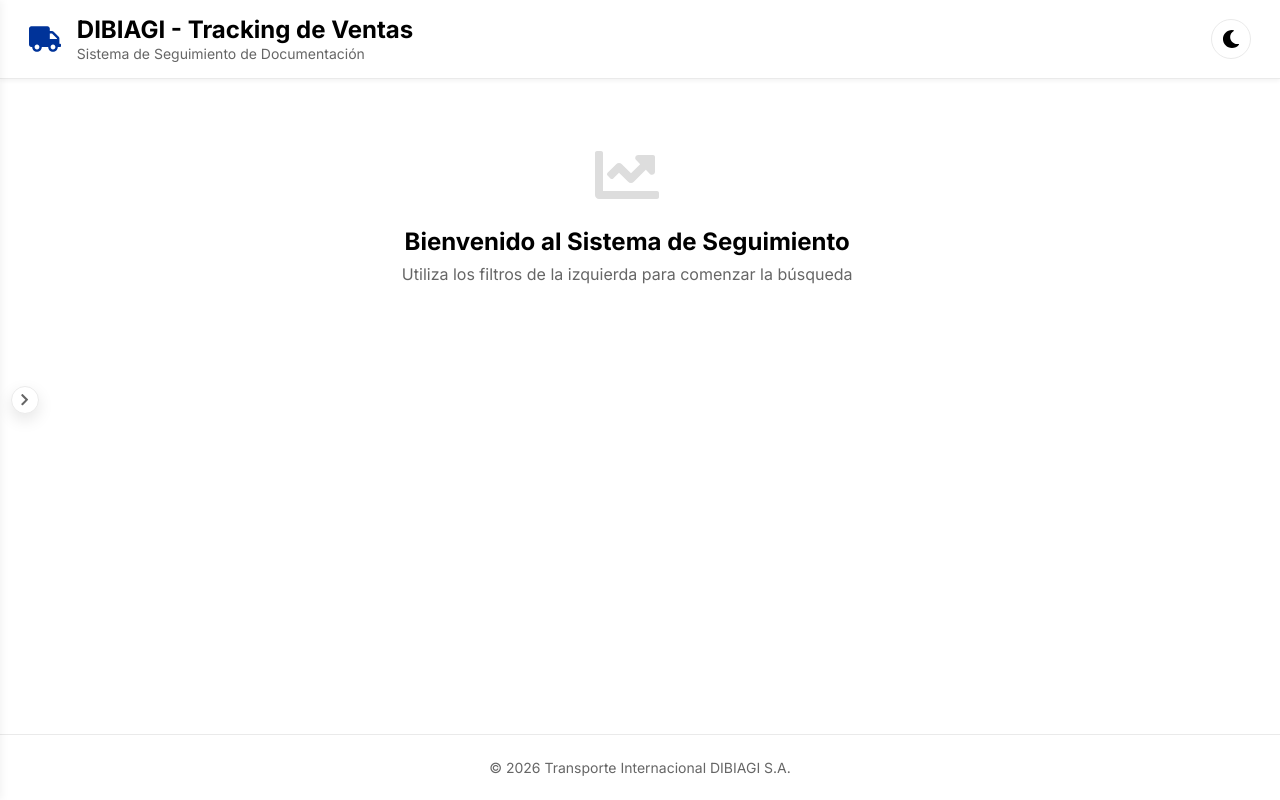
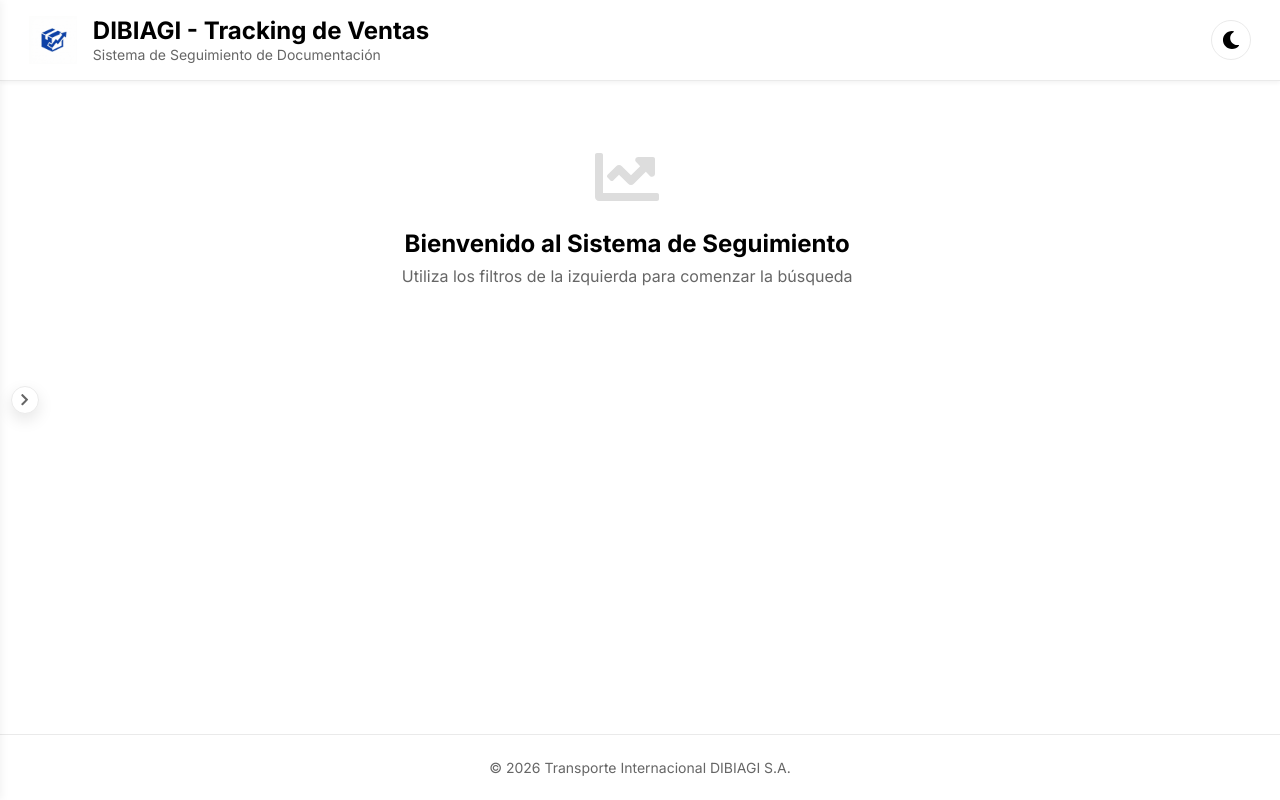
Before and after one commit to facu777-ux/TrackerVentas, a React (Vite) app in the folder frontend/: page / in a window 1280 px wide. Built offline with nearby package versions, Linux system fonts and the light colour scheme; no server answers.

Commit message:
Creacion de iconos para simbolo de pestañas de navegador y como titulo en aplicacion

```diff
--- a/frontend/index.html
+++ b/frontend/index.html
@@ -2,7 +2,7 @@
 <html lang="es">
   <head>
     <meta charset="UTF-8" />
-    <link rel="icon" type="image/svg+xml" href="/vite.svg" />
+    <link rel="icon" type="image/png" href="/favicon.png" />
     <meta name="viewport" content="width=device-width, initial-scale=1.0" />
     <title>Seguimiento de Comprobantes Logísticos</title>
   </head>
--- a/frontend/src/App.css
+++ b/frontend/src/App.css
@@ -30,9 +30,10 @@
   gap: 1rem;
 }
 
-.logo-icon {
-  font-size: 2rem;
-  color: var(--primary-color);
+.logo-branding {
+  height: 48px;
+  width: auto;
+  object-fit: contain;
 }
 
 .header-title {
--- a/frontend/src/App.jsx
+++ b/frontend/src/App.jsx
@@ -155,7 +155,7 @@
         <div className="container">
           <div className="header-content">
             <div className="header-logo">
-              <FaTruck className="logo-icon" />
+              <img src="/favicon.png" alt="Dibiagi Logo" className="logo-branding" />
               <div>
                 <h1 className="header-title">DIBIAGI - Tracking de Ventas</h1>
                 <p className="header-subtitle">Sistema de Seguimiento de Documentación</p>
```
Also changed, not shown: frontend/public/favicon.png (added).
